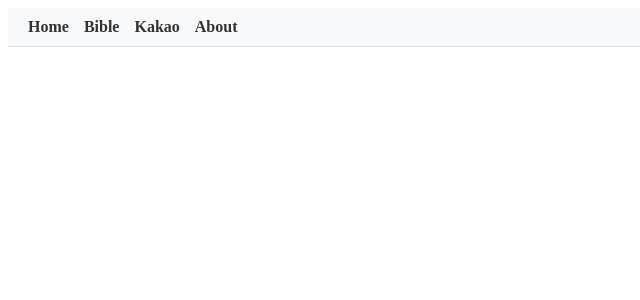
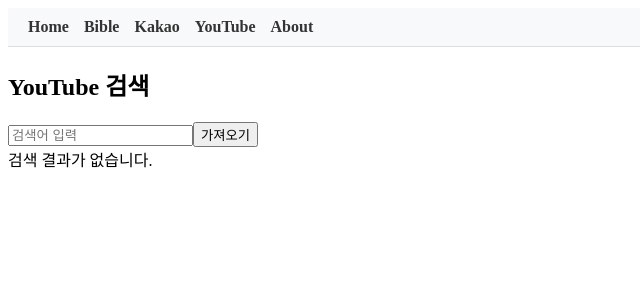
Before and after one commit to pidokige02/codehub, a Vue app in the folder vue_cli/: page /YouTube/search in a window 1280 px wide. Shown: the top 300 px of the page, without its empty margins (0-640 px from the left). Built offline with nearby package versions, Linux system fonts and the light colour scheme.

Commit message:
add YouTube api

```diff
--- a/vue_cli/src/App.vue
+++ b/vue_cli/src/App.vue
@@ -16,6 +16,13 @@
           <a href="#">Kakao</a>
           <div class="dropdown-content">
             <router-link to="/kakao/search/book">book query</router-link>
+          </div>
+        </div>
+
+        <div class="dropdown">
+          <a href="#">YouTube</a>
+          <div class="dropdown-content">
+            <router-link to="/YouTube/search/">API Test</router-link>
           </div>
         </div>
 
--- a/vue_cli/src/router/index.js
+++ b/vue_cli/src/router/index.js
@@ -3,6 +3,7 @@
 import BibleView from '../views/BibleView.vue'
 import BibleUpload from '../views/BibleUpload.vue'
 import KakaoSearch from '../views/KakaoSearchView.vue'
+import YouTubeSearch from '../views/YouTubeSearch.vue'
 
 const routes = [
   {
@@ -13,6 +14,10 @@
   {
     path: '/kakao/search/book',
     component: KakaoSearch
+  },
+  {
+    path: '/YouTube/search',
+    component: YouTubeSearch
   },
   {
     path: '/bible/view/:book/:chapter',
--- /dev/null
+++ b/vue_cli/src/views/YouTubeSearch.vue
@@ -0,0 +1,128 @@
+<template>
+  <div class="youtube-search">
+    <h2>YouTube 검색</h2>
+
+    <!-- 검색 폼 -->
+    <form @submit.prevent="getList()">
+      <input
+        type="text"
+        v-model="query"
+        placeholder="검색어 입력"
+      />
+      <button type="submit">가져오기</button>
+    </form>
+
+    <!-- 검색 결과 -->
+    <div v-if="items.length === 0 && !loading" class="no-result">
+      검색 결과가 없습니다.
+    </div>
+
+    <div v-else>
+      <div v-for="item in items" :key="item.id.videoId" class="box">
+        <p>
+          <a :href="`https://youtu.be/${item.id.videoId}`" target="_blank">
+            {{ item.snippet.title }}
+          </a>
+        </p>
+
+        <!-- 썸네일 0~3 -->
+        <img
+          v-for="i in 4"
+          :key="i"
+          class="box"
+          :src="`https://img.youtube.com/vi/${item.id.videoId}/${i-1}.jpg`"
+          :alt="`thumbnail-${i-1}`"
+        />
+
+        <!-- default, hqdefault 썸네일 -->
+        <img
+          class="box"
+          :src="`https://img.youtube.com/vi/${item.id.videoId}/default.jpg`"
+          alt="default"
+        />
+        <img
+          class="box"
+          :src="`https://img.youtube.com/vi/${item.id.videoId}/hqdefault.jpg`"
+          alt="hqdefault"
+        />
+      </div>
+    </div>
+
+    <!-- 페이지 네비게이션 -->
+    <div class="pagination" v-if="prevPageToken || nextPageToken">
+      <button v-if="prevPageToken" @click="getList(prevPageToken)">
+        &lt;이전페이지&gt;
+      </button>
+      <button v-if="nextPageToken" @click="getList(nextPageToken)">
+        &lt;다음페이지&gt;
+      </button>
+    </div>
+
+    <!-- 로딩 표시 -->
+    <div v-if="loading">로딩 중...</div>
+  </div>
+</template>
+
+<script>
+import axios from "axios";
+
+export default {
+  name: "YouTubeSearch",
+  data() {
+    return {
+      query: "",
+      items: [],
+      prevPageToken: null,
+      nextPageToken: null,
+      loading: false,
+    };
+  },
+  methods: {
+    async getList(pageToken) {
+      if (!this.query) {
+        alert("검색어를 입력하세요.");
+        return;
+      }
+
+      this.loading = true;
+      this.items = [];
+      this.prevPageToken = null;
+      this.nextPageToken = null;
+
+      try {
+        let url = `/YouTube/api/search/?query=${encodeURIComponent(this.query)}`;
+        if (pageToken) {
+          url += `&pageToken=${pageToken}`;
+        }
+
+        const response = await axios.get(url);
+        const jdata = response.data;
+
+        if (!jdata.items) {
+          this.items = [];
+        } else {
+          this.items = jdata.items;
+        }
+
+        this.prevPageToken = jdata.prevPageToken || null;
+        this.nextPageToken = jdata.nextPageToken || null;
+      } catch (error) {
+        console.error(error);
+        alert("서버 요청 중 오류가 발생했습니다.");
+      } finally {
+        this.loading = false;
+      }
+    },
+  },
+};
+</script>
+
+<style scoped>
+.box {
+  display: block;
+  margin: 10px 0;
+}
+.pagination {
+  margin-top: 10px;
+}
+</style>
```
